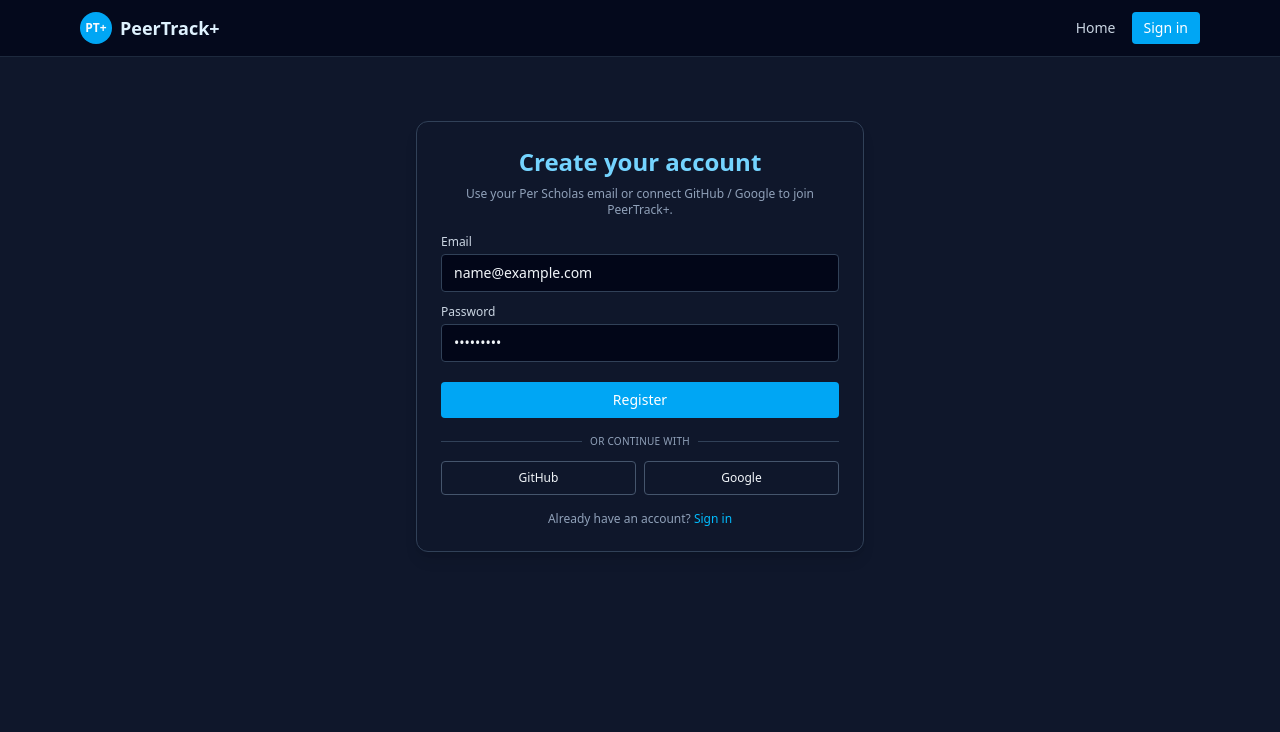
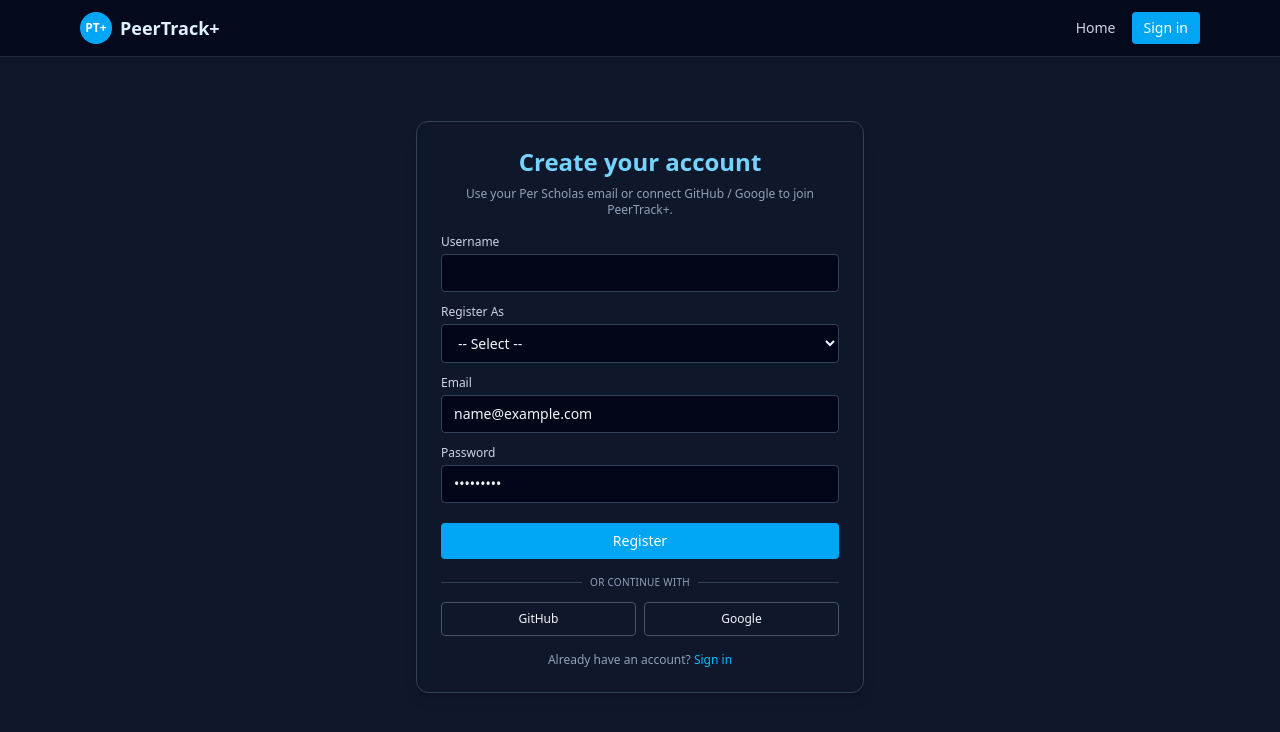
Before and after one commit to Team-4-Per-Scholas-Hackthon/frontend-project, a React (Vite) app: page /auth in a window 1280 px wide. Both pictures are taken after typing "name@example.com", "Sample123" into the empty fields and a click on the button "Create an account". Shown: the top 732 px of the page. Built offline with nearby package versions, Linux system fonts and the light colour scheme.

Commit message:
add role selection and username field in register form

```diff
--- a/src/pages/AuthPage.tsx
+++ b/src/pages/AuthPage.tsx
@@ -1,6 +1,7 @@
 import { useState } from "react";
 import { useNavigate } from "react-router-dom";
 import { useAuth } from "../context/AuthContext";
+import { apiClient } from "../clients/apiClient";
 
 function AuthPage() {
 	const { logInWithEmail, logInWithProvider, user } = useAuth();
@@ -8,6 +9,8 @@
 
 	const [email, setEmail] = useState("");
 	const [password, setPassword] = useState("");
+	const [username, setUsername] = useState("");
+	const [role, setRole] = useState("");
 	const [mode, setMode] = useState<"login" | "register">("login");
 	const [error, setError] = useState("");
 	const [loading, setLoading] = useState(false);
@@ -22,14 +25,18 @@
 			setError("");
 			setLoading(true);
 
-
 			if (mode === "login") {
 				await logInWithEmail(email, password);
 				navigate("/");
 			} else {
 				// registration then login – depends on your backend
-				// await apiClient.post("/auth/register", { email, password, ... });
-				// await logInWithEmail(email, password);
+				await apiClient.post("/users/register", {
+					username,
+					email,
+					password,
+					role,
+				});
+				await logInWithEmail(email, password);
 			}
 		} catch (err: any) {
 			console.error(err);
@@ -38,7 +45,6 @@
 			setLoading(false);
 		}
 	};
-
 
 	//   if (mode === "login") {
 	//   await logInWithEmail(email, password);
@@ -73,6 +79,40 @@
 			)}
 
 			<form onSubmit={handleSubmit} className="space-y-3">
+				{mode === "register" ? (
+					<>
+						<div>
+							<label className="block text-xs text-slate-300 mb-1">
+								Username
+							</label>
+							<input
+								type="text"
+								className="w-full rounded border border-slate-700 bg-slate-950 px-3 py-2 text-sm text-slate-100 focus:outline-none focus:ring-1 focus:ring-sky-500"
+								value={username}
+								onChange={(e) => setUsername(e.target.value)}
+								required
+							/>
+						</div>
+						<div>
+							<label className="block text-xs text-slate-300 mb-1">
+								Register As
+							</label>
+							<select
+								className="w-full rounded border border-slate-700 bg-slate-950 px-3 py-2 text-sm text-slate-100 focus:outline-none focus:ring-1 focus:ring-sky-500"
+								value={role}
+								onChange={(e) => setRole(e.target.value)}
+								required>
+								<option value="" hidden>
+									-- Select --
+								</option>
+								<option value="learner">Learner</option>
+								<option value="alumni">Alumni</option>
+							</select>
+						</div>
+					</>
+				) : (
+					""
+				)}
 				<div>
 					<label className="block text-xs text-slate-300 mb-1">Email</label>
 					<input
```
Lines whose indentation alone changed are shown as unchanged.
